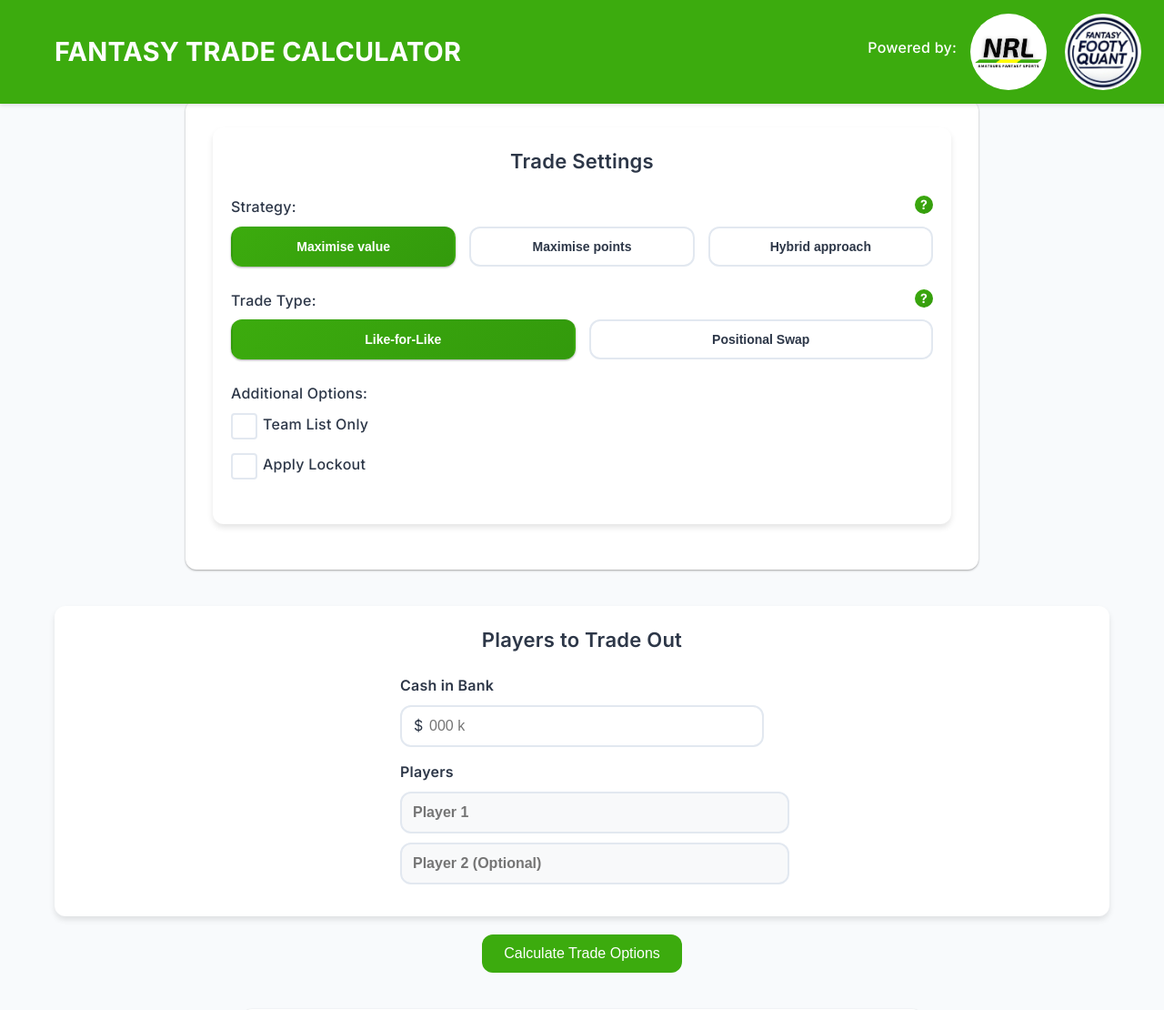
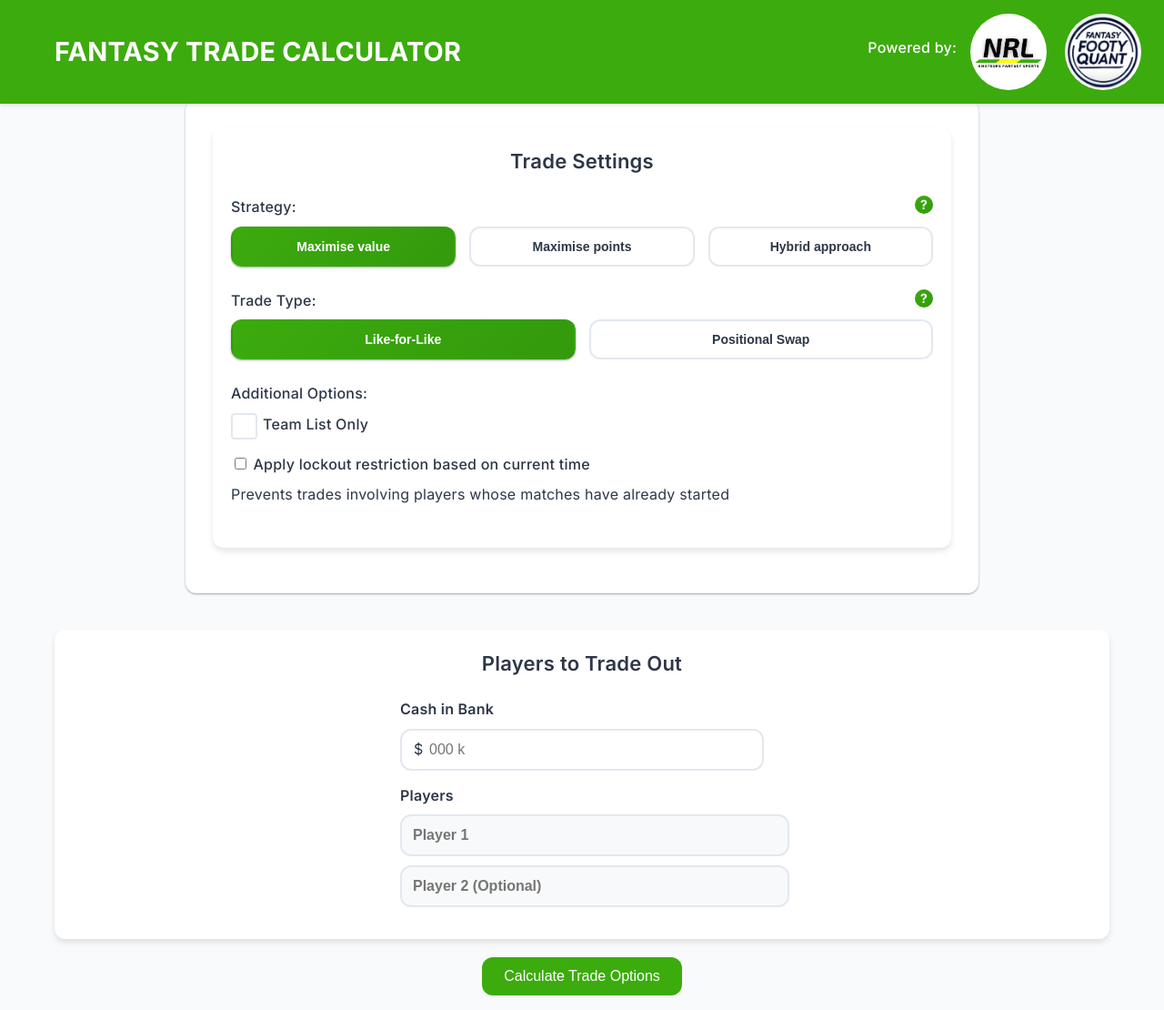
Before and after one commit to rrit5727/fantasy_calc_deployment, a Flask app: page / in a window 1280 px wide. Shown: the top 1110 px of the page at 91% size. Run offline with Flask 3, Linux system fonts and the light colour scheme; parts of the project's set-up code (start-up, migrations or seed data) failed here and were passed over; some libraries are stand-ins or nearby versions.

Commit message:
feat: implement automatic timezone detection for player lockouts

```diff
--- a/app.py
+++ b/app.py
@@ -8,6 +8,7 @@ import os
 from dotenv import load_dotenv
 from sqlalchemy import create_engine, text
 import time
+from datetime import datetime, timedelta
 
 # Load environment variables
 load_dotenv()
@@ -70,7 +71,11 @@ def index():
 def check_player_lockout():
     try:
         player_name = request.form['player_name']
-        simulate_datetime = request.form.get('simulateDateTime')
+
+        # Get standardized time from user's local time
+        user_local_time = request.form.get('userLocalTime')
+        user_timezone_offset = request.form.get('userTimezone')
+        simulate_datetime = standardize_user_time(user_local_time, user_timezone_offset)
 
         # Use cached data
         consolidated_data = cached_load_data()
@@ -145,10 +150,24 @@ def calculate():
             'positions': request.form.getlist('positions') if request.form['tradeType'] == 'positionalSwap' else [],
             'restrictToTeamList': 'restrictToTeamList' in request.form,
             'applyLockout': 'applyLockout' in request.form,
-            'simulateDateTime': request.form.get('simulateDateTime'),
-            'excludedPlayers': request.form.getlist('excludedPlayers'),  # Get all excluded players
-            'cashInBank': int(request.form.get('cashInBank', 0))  # Get cash in bank with default of 0
+            'excludedPlayers': request.form.getlist('excludedPlayers'),
+            'cashInBank': int(request.form.get('cashInBank', 0))
         }
+
+        # Get user time information if lockout is applied
+        simulate_datetime = None
+        if form_data['applyLockout']:
+            user_local_time = request.form.get('userLocalTime')
+            user_timezone_offset = request.form.get('userTimezone')
+            simulate_datetime = standardize_user_time(user_local_time, user_timezone_offset)
+
+            # If we couldn't get a valid time, return an error
+            if not simulate_datetime:
+                return jsonify({
+                    'error': "Could not determine your current time. Please try again."
+                }), 400
+
+            app.logger.info(f"Using standardized time for lockout: {simulate_datetime}")
 
         # Use cached data load
         consolidated_data = cached_load_data()
@@ -162,7 +181,7 @@ def calculate():
         if form_data['applyLockout']:
             locked_players = []
             for player in traded_out_players:
-                if is_player_locked(player, consolidated_data, form_data['simulateDateTime']):
+                if is_player_locked(player, consolidated_data, simulate_datetime):
                     locked_players.append(player)
 
             if locked_players:
@@ -192,7 +211,7 @@ def calculate():
             allowed_positions=form_data['positions'] if form_data['positions'] else None,
             trade_type=form_data['tradeType'],
             team_list=team_list,
-            simulate_datetime=form_data['simulateDateTime'],
+            simulate_datetime=simulate_datetime,
             apply_lockout=form_data['applyLockout'],
             excluded_players=form_data['excludedPlayers'],
             cash_in_bank=form_data['cashInBank']  # Pass the cash in bank value
@@ -323,6 +342,41 @@ def init_app(app):
 # Initialize the database when the app starts
 init_app(app)
 
+def standardize_user_time(user_local_time, user_timezone_offset):
+    """
+    Convert user's local time to a standardized time (AEDT/AEST) for fixture comparisons.
+
+    Parameters:
+    user_local_time (str): ISO format timestamp from client
+    user_timezone_offset (int): Minutes offset from UTC
+
+    Returns:
+    str: Standardized datetime string in format 'YYYY-MM-DDTHH:MM'
+    """
+    if not user_local_time or user_timezone_offset is None:
+        return None
+
+    try:
+        # Parse the user's local time
+        user_dt = datetime.fromisoformat(user_local_time.replace('Z', '+00:00'))
+
+        # Calculate the user's UTC time by applying their timezone offset
+        # Timezone offset from JavaScript is in minutes (negative for east of UTC)
+        user_utc = user_dt + timedelta(minutes=int(user_timezone_offset))
+
+        # AEDT is UTC+11, AEST is UTC+10
+        # For simplicity, we're using AEDT (UTC+11) as our standard
+        # In a production app, you'd want to handle DST switches
+        aest_offset = timedelta(hours=11)  # Using AEDT (UTC+11)
+        standardized_time = user_utc + aest_offset
+
+        # Return in the format expected by the lockout functions
+        return standardized_time.strftime('%Y-%m-%dT%H:%M')
+
+    except Exception as e:
+        app.logger.error(f"Error standardizing user time: {str(e)}")
+        return None
+
 if __name__ == "__main__":
     app.run(host="127.0.0.1", port=5002, debug=True)
     try:
--- a/templates/index.html
+++ b/templates/index.html
@@ -1622,13 +1622,17 @@
                             <input type="checkbox" id="restrictToTeamList" name="restrictToTeamList">
                             <label for="restrictToTeamList">Team List Only</label>
                         </div>
-                        <div class="checkbox-wrapper">
-                            <input type="checkbox" id="applyLockout" name="applyLockout">
-                            <label for="applyLockout">Apply Lockout</label>
-                        </div>
-                        <div class="form-group" id="simulateDateTimeGroup" style="display: none;">
-                            <label for="simulateDateTime">Simulate Current Date/Time:</label>
-                            <input type="datetime-local" id="simulateDateTime" name="simulateDateTime">
+                        <div class="form-group">
+                            <label class="checkbox-container">
+                                <input type="checkbox" id="applyLockout" name="applyLockout">
+                                <span class="checkmark"></span>
+                                Apply lockout restriction based on current time
+                            </label>
+                            <div class="help-text">Prevents trades involving players whose matches have already started</div>
+
+                            <!-- Hidden fields to store time info -->
+                            <input type="hidden" id="userLocalTime" name="userLocalTime">
+                            <input type="hidden" id="userTimezone" name="userTimezone">
                         </div>
                     </div>
                 </div>
@@ -2187,6 +2191,46 @@
                     $memberBenefits.insertAfter('#tradeForm');
                 }
             }
+
+            // Function to update time fields
+            function updateTimeFields() {
+                // Get current local time in ISO format
+                const now = new Date();
+                const localTime = now.toISOString();
+
+                // Get timezone offset in minutes
+                const timezoneOffset = now.getTimezoneOffset();
+
+                // Update hidden fields
+                $('#userLocalTime').val(localTime);
+                $('#userTimezone').val(timezoneOffset);
+            }
+
+            // Update time fields when form is submitted or when lockout is toggled
+            $('#tradeForm').on('submit', updateTimeFields);
+            $('#applyLockout').on('change', function() {
+                if($(this).is(':checked')) {
+                    updateTimeFields();
+                }
+            });
+
+            // Modify any existing player lockout check code like this
+            function checkPlayerLockout(playerName) {
+                // Get current time info
+                const now = new Date();
+                const localTime = now.toISOString();
+                const timezoneOffset = now.getTimezoneOffset();
+
+                return $.ajax({
+                    url: '/check_player_lockout',
+                    type: 'POST',
+                    data: {
+                        player_name: playerName,
+                        userLocalTime: localTime,
+                        userTimezone: timezoneOffset
+                    }
+                });
+            }
         });
     </script>
 </body>
```
Also changed, not shown: 1 other file.
